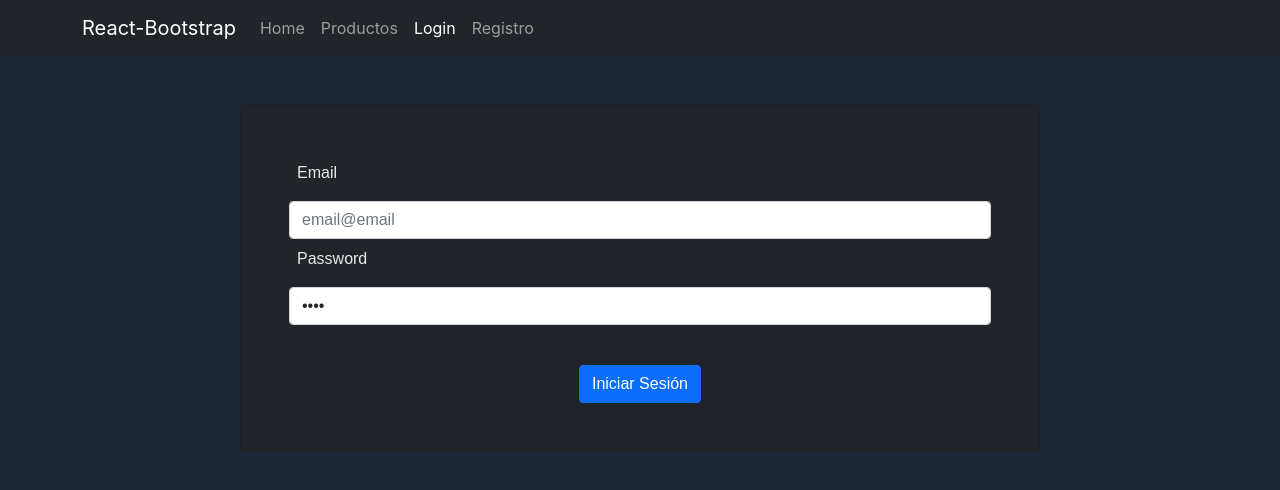
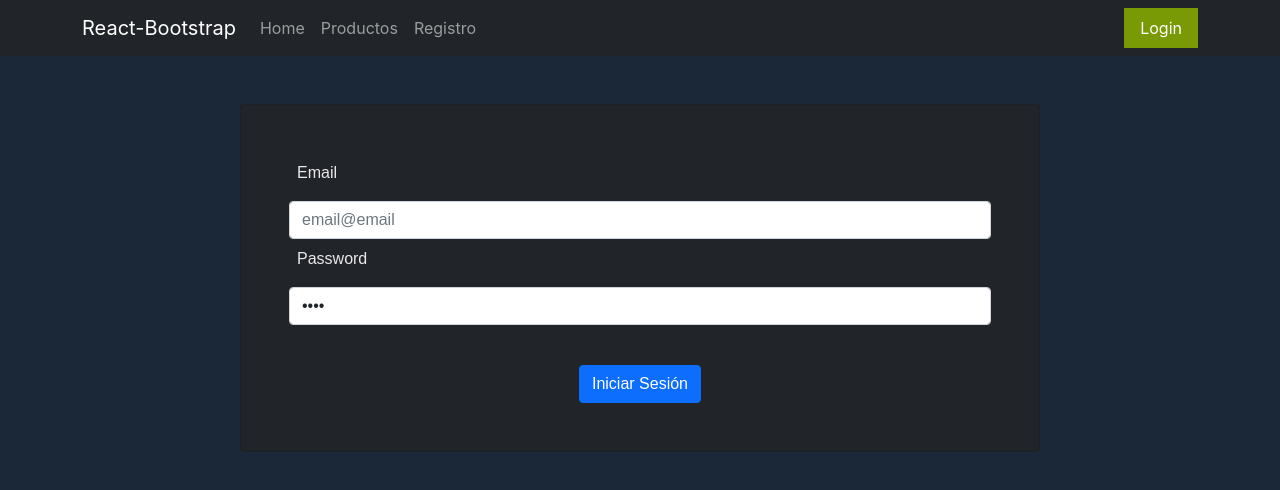
Before and after one commit to MartinGramajo/catalogo-productos, a React (Create React App) app: page /Login in a window 1280 px wide. Shown: the top 490 px of the page. Built offline with nearby package versions, Linux system fonts and the light colour scheme; no server answers.

Commit message:
mas css boton login en navbar

```diff
--- a/src/App.css
+++ b/src/App.css
@@ -33,3 +33,7 @@ body{
     font-family: "Motiva Sans", Sans-serif;
     font-weight: normal;
 }
+
+.color-fondo-login{
+  background-color: #799905
+}
--- a/src/components/FormLogin.jsx
+++ b/src/components/FormLogin.jsx
@@ -33,7 +33,7 @@ export default function FormLogin({ setUser, requestUserData }) {
         const { token, name, register, role } = response.data;
         //guardamos el token en el localstorage
         guardarEnLocalStorage({ key: "token", value: { token } });
-        alert("bienvenido " + name + " " + register);
+        alert("bienvenido " + name );
         //Navigate redirecciona a la pantalla indicada en el paramentro.
           requestUserData();
           if (role === "admin") {
--- a/src/components/NavReact.jsx
+++ b/src/components/NavReact.jsx
@@ -25,11 +25,7 @@ export default function NavReact({ user }) {
             <Nav.Link as={NavLink} to="/Productos">
               Productos
             </Nav.Link>
-            {!tokenLocal.token && (
-              <Nav.Link as={NavLink} to="/login">
-                Login
-              </Nav.Link>
-            )}
+
             {!tokenLocal.token && (
               <Nav.Link as={NavLink} to="/register">
                 Registro
@@ -55,6 +51,13 @@ export default function NavReact({ user }) {
             )}
           </div>
         </div>
+        <div className="d-flex justify-content-end">
+            {!tokenLocal.token && (
+              <Nav.Link  className="color-fondo-login text-white" as={NavLink} to="/login">
+                Login
+              </Nav.Link>
+            )}
+            </div>
       </Container>
     </Navbar>
   );
```
